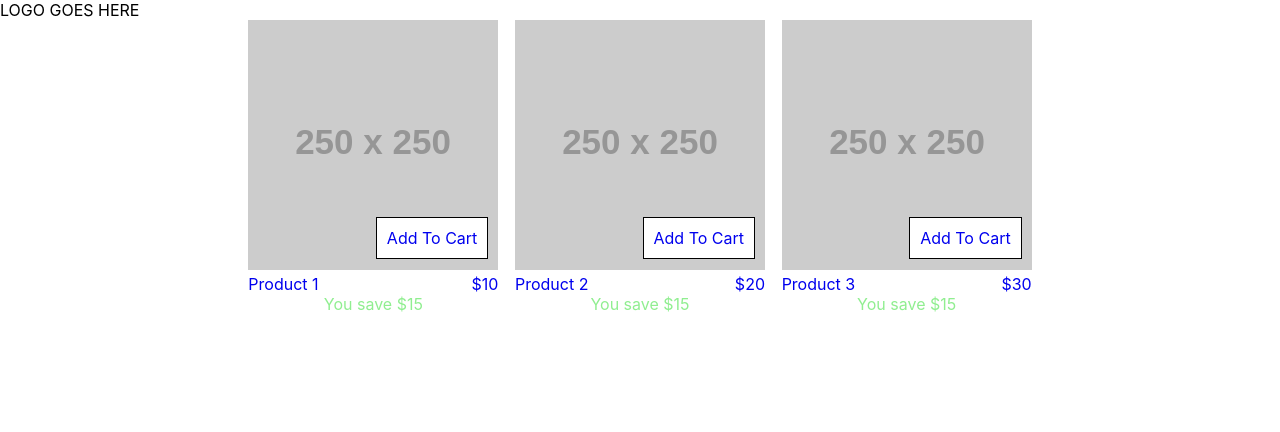
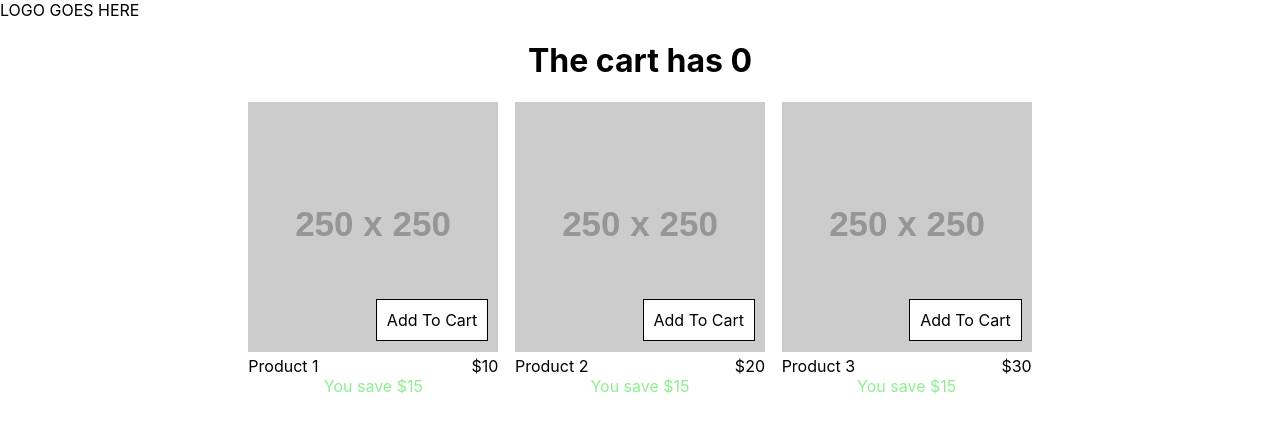
Before and after one commit to razzius-archive/lease-my-roof, a React (Create React App) app: page /browse in a window 1280 px wide. Shown: the top 432 px of the page. Built offline with nearby package versions, Linux system fonts and the light colour scheme.

Commit message:
Functional shopping cart

```diff
--- a/src/App.js
+++ b/src/App.js
@@ -5,20 +5,37 @@ import { Browse, Home, NoMatch, Quotes, User, Product } from "./pages"
 import "./App.css"
 
 // splash page
-function App() {
+class App extends React.Component {
+  state = {
+    cart: []
+  }
+
+  addToCart = product => {
+    this.setState({ cart: this.state.cart.concat(product) })
+    console.log(product)
+    console.log(this.state)
+  }
+
+  render() {
     return (
       <Router>
         <Logo />
+        <h1>The cart has {this.state.cart.length}</h1>
         <Switch>
           <Route exact path="/" component={Home} />
           <Route exact path="/user" component={User} />
           <Route exact path="/quotes" component={Quotes} />
-        <Route exact path="/browse" component={Browse} />
+          <Route
+            exact
+            path="/browse"
+            render={props => <Browse addToCart={this.addToCart} />}
+          />
           <Route path="/products/:id" component={Product} />
           <Route component={NoMatch} />
         </Switch>
       </Router>
     )
   }
+}
 
 export default App
--- a/src/components/ProductCard.js
+++ b/src/components/ProductCard.js
@@ -1,10 +1,18 @@
 import React from "react"
 
-import { Link } from "react-router-dom"
+// import { Link } from "react-router-dom"
 import "./ProductCard.css"
 
-export default props => (
-  <Link style={{ textDecoration: "none" }} to="products/1">
+import { withRouter } from "react-router-dom"
+import { Product } from "../pages"
+
+const ProductCard = props => (
+  <div
+    style={{ textDecoration: "none", cursor: "pointer" }}
+    onClick={() => {
+      props.history.push("products/1")
+    }}
+  >
     <div style={{ position: "relative", width: "250px" }}>
       <img src="http://placehold.it/250" />
       <div
@@ -16,9 +24,13 @@ export default props => (
           background: "white",
           padding: "10px",
           cursor: "pointer",
-          border: "1px solid black"
+          border: "1px solid black",
+          zIndex: 1
         }}
         onClick={e => {
+          e.cancelBubble = true
+          e.stopPropagation()
+          e.nativeEvent.stopImmediatePropagation()
           props.addToCart(props.name)
         }}
       >
@@ -32,5 +44,7 @@ export default props => (
     <div style={{ textAlign: "center", color: "lightgreen" }}>
       You save {props.savings}
     </div>
-  </Link>
+  </div>
 )
+
+export default withRouter(ProductCard)
--- a/src/pages/Browse.js
+++ b/src/pages/Browse.js
@@ -15,27 +15,23 @@ const ProductRow = props => (
   </div>
 )
 
-function addToCart(name) {
-  console.log(name)
-}
-
-export default () => (
+export default props => (
   <div>
     <ProductRow>
       <ProductCard
-        addToCart={addToCart}
+        addToCart={props.addToCart}
         name="Product 1"
         price="$10"
         savings="$15"
       />
       <ProductCard
-        addToCart={addToCart}
+        addToCart={props.addToCart}
         name="Product 2"
         price="$20"
         savings="$15"
       />
       <ProductCard
-        addToCart={addToCart}
+        addToCart={props.addToCart}
         name="Product 3"
         price="$30"
         savings="$15"
--- a/src/pages/Product.js
+++ b/src/pages/Product.js
@@ -1,7 +1,28 @@
 import React from "react"
+import { Link } from "react-router-dom"
 
 export default () => (
   <div style={{ maxWidth: "450px", margin: "auto" }}>
+    <Link
+      to="/browse"
+      style={{
+        marginBottom: "20px",
+        textDecoration: "none",
+        display: "block"
+      }}
+    >
+      <span
+        className="button"
+        style={{
+          background: "white",
+          padding: "10px",
+          cursor: "pointer",
+          border: "1px solid black"
+        }}
+      >
+        Back
+      </span>
+    </Link>
     <img
       src="http://placehold.it/400x400"
       style={{ margin: "auto", display: "block" }}
@@ -9,7 +30,7 @@ export default () => (
     <div style={{ display: "flex", justifyContent: "space-between" }}>
       <h1 style={{ display: "inline" }}>Product</h1>
       <span
-        class="button"
+        className="button"
         style={{
           height: "20px",
           background: "white",
```
Lines whose indentation alone changed are shown as unchanged.
